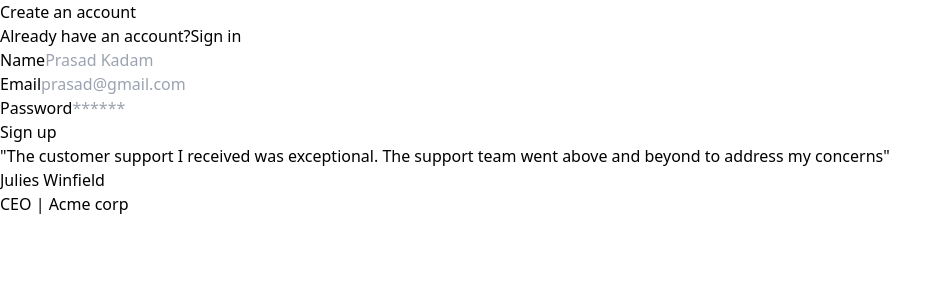
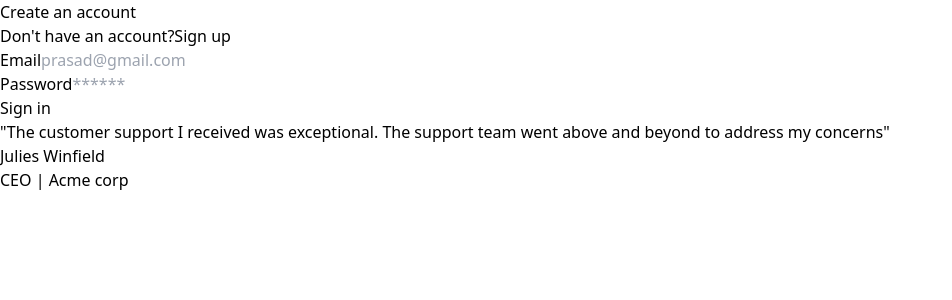
Before and after one commit to Prasadkadam03/INSPIREWRITE, a React (Vite) app in the folder frontend/: page / in a window 1280 px wide. Shown: the top 300 px of the page, without its empty margins (0-952 px from the left). Built offline with nearby package versions, Linux system fonts and the light colour scheme.

Commit message:
fix minur bugs

```diff
--- a/frontend/src/App.tsx
+++ b/frontend/src/App.tsx
@@ -11,7 +11,7 @@
     <BrowserRouter>
       <Routes>
         <Route path="/signup" element={<Signup />} />
-        <Route path="*" element={<Signup />} />
+        <Route path="*" element={<Signin />} />
         <Route path="/signin" element={<Signin />} />
         <Route path="/blog/:id" element={<Blog />} />
         <Route path="/blogs" element={<Blogs/>} />
```
